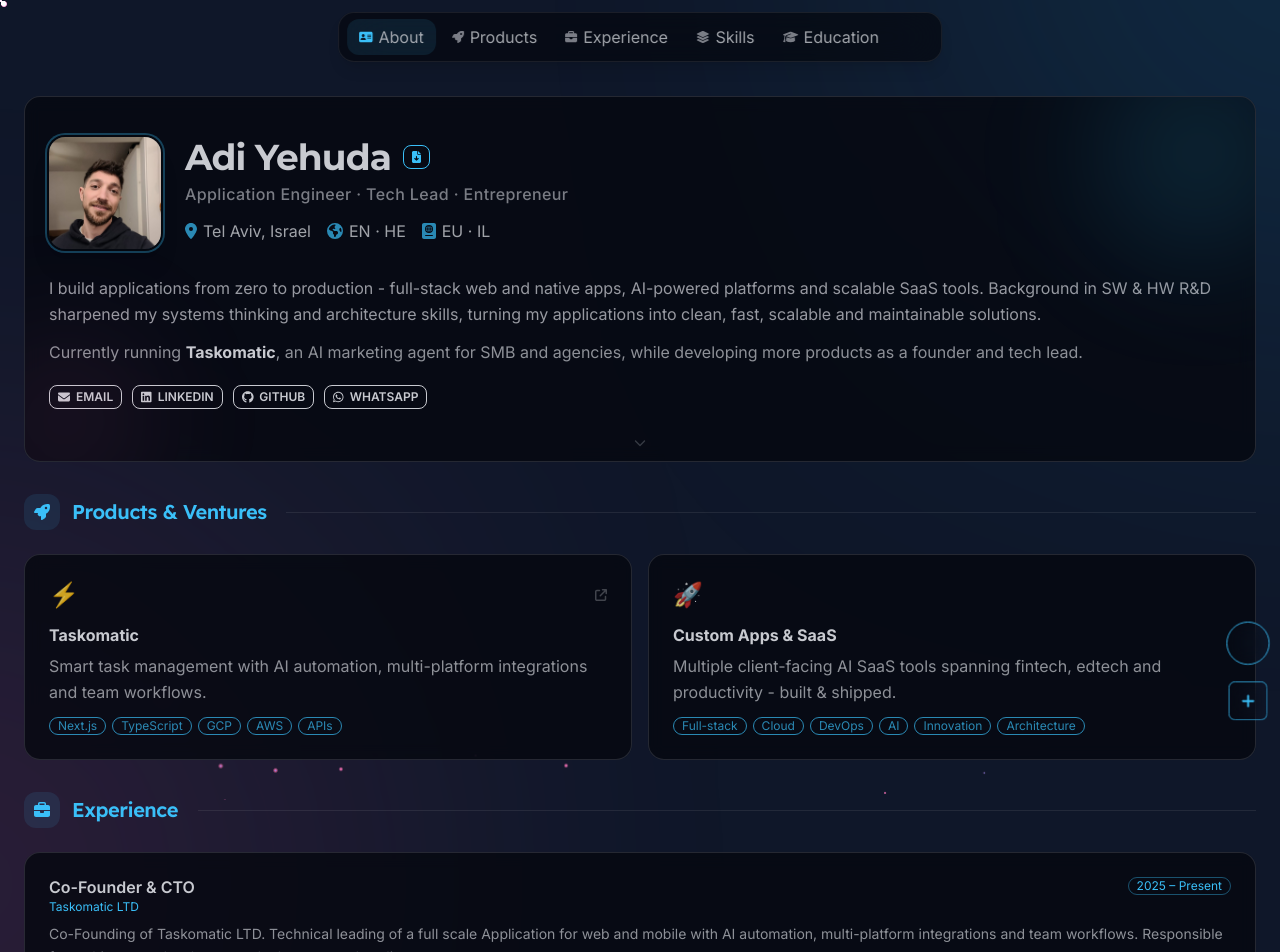
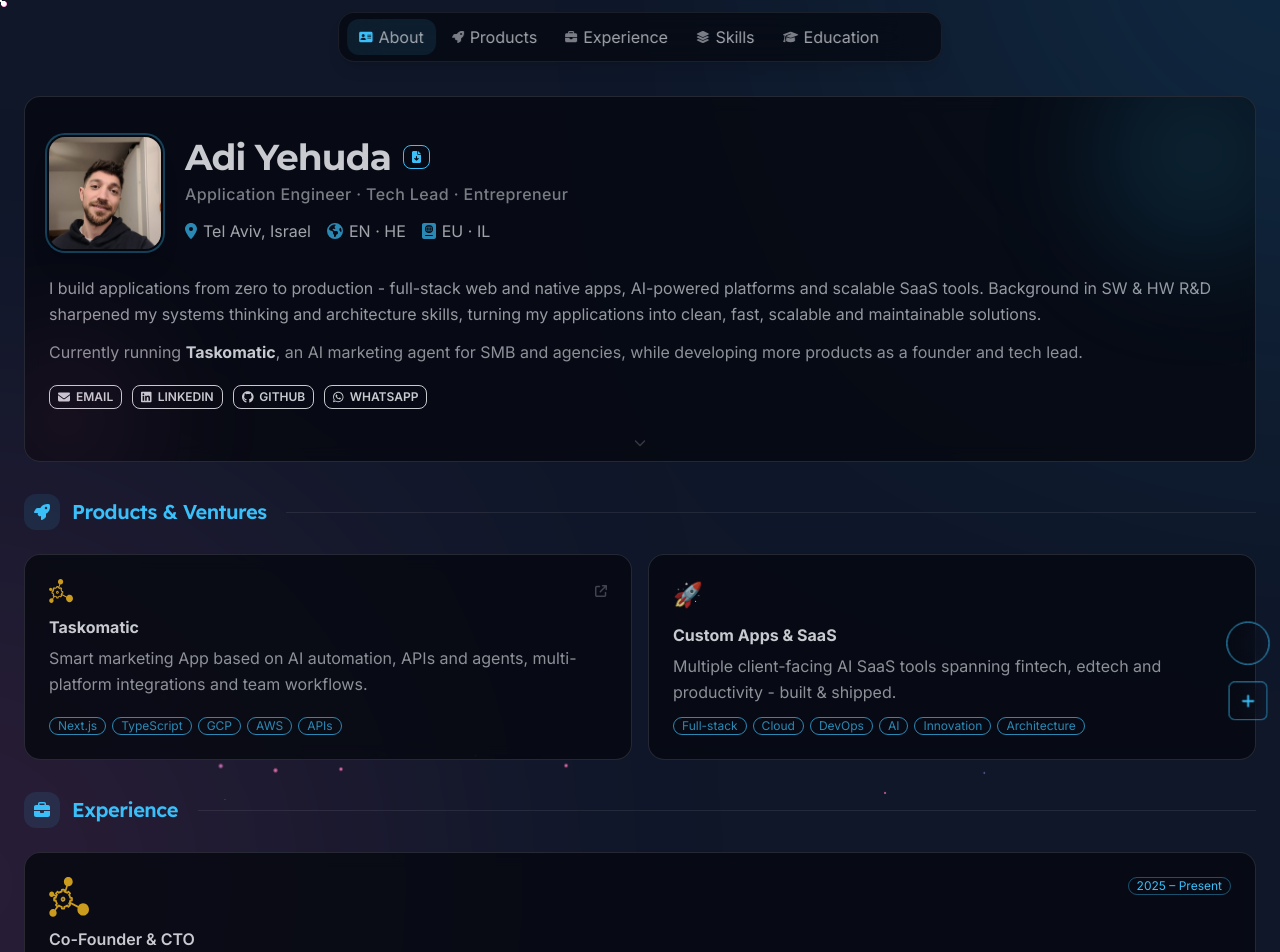
Before and after one commit to AdiYd/About, a React (Create React App) app in the folder about/: page / in a window 1280 px wide. Shown: the top 952 px of the page. Built offline with nearby package versions, Linux system fonts and the light colour scheme; some icons are missing.

Commit message:
some nice changes

```diff
--- a/about/src/App.css
+++ b/about/src/App.css
@@ -114,7 +114,7 @@ h6 {
 
 p {
   font-family: 'Inter', 'Roboto', sans-serif;
-  @apply text-start text-base-content/80 !mx-0;
+  @apply text-base text-start text-base-content/80 !mx-0;
 }
 
 span {
--- a/about/src/pages/home.jsx
+++ b/about/src/pages/home.jsx
@@ -28,6 +28,7 @@ import {
 } from '@fortawesome/free-solid-svg-icons';
 import selfie from '../img/AdiYd2.jpeg';
 import sedg from '../img/sedg.svg';
+import taskoamtic from '../img/taskomatic.svg';
 import tau2 from '../img/TAU_Logo.png';
 import { AnimatePresence, motion, useInView } from "framer-motion";
 import { Icon } from "@iconify/react/dist/iconify.js";
@@ -71,11 +72,10 @@ function Section({ children, className = '', id }) {
         <motion.section
             id={id}
             ref={ref}
-            initial={{ opacity: 0, y: 50, rotateX: -15, scale: 0.95 }}
+            initial={{ opacity: 0, y: 50,  scale: 0.95 }}
             animate={isInView ? {
                 opacity: 1,
                 y: 0,
-                rotateX: 0,
                 scale: 1,
                 transition: {
                     duration: 0.8,
@@ -85,7 +85,7 @@ function Section({ children, className = '', id }) {
             } : {
                 opacity: 0,
                 y: 50,
-                rotateX: -15,
+                rotateY: -15,
                 scale: 0.95
             }}
             className={`${className}`}
@@ -101,26 +101,12 @@ function SectionHeading({ icon, label }) {
     return (
         <motion.div
             className="flex items-center gap-3 mb-6"
-            initial={{ opacity: 0, x: -30, rotateZ: -5 }}
-            whileInView={{
-                opacity: 1,
-                x: 0,
-                rotateZ: 0,
-                transition: {
-                    duration: 0.6,
-                    ease: [0.25, 0.46, 0.45, 0.94]
-                }
-            }}
+
             viewport={{ once: false, margin: '-50px' }}
         >
             <motion.span
                 className="flex items-center justify-center w-9 h-9 rounded-xl bg-primary/10 text-primary"
-                whileInView={{
-                    rotate: [0, -10, 10, -10, 0],
-                    scale: [1, 1.1, 1]
-                }}
-                transition={{ duration: 0.5, delay: 0.2 }}
-                viewport={{ once: false }}
+
             >
                 <FontAwesomeIcon icon={icon} />
             </motion.span>
@@ -135,7 +121,7 @@ function SkillPill({ label, icon, color = '', index = 0 }) {
     return (
         <motion.div
             className={`skill-pill ${color}`}
-            initial={{ opacity: 0, scale: 0, rotate: -180 }}
+            initial={{ opacity: 0, scale: 0, rotate: -45 }}
             whileInView={{
                 opacity: 1,
                 scale: 1,
@@ -155,7 +141,7 @@ function SkillPill({ label, icon, color = '', index = 0 }) {
 }
 
 // ─── Timeline entry ────────────────────────────────────────────────────────────
-function TimelineEntry({ title, place, period, children, logo, isLast = false }) {
+function TimelineEntry({ title, place, period, children, logo, icon, isLast = false }) {
     const ref = useRef(null);
     const isInView = useInView(ref, { once: false, margin: '0px 0px -60px 0px', amount: 0.3 });
     return (
@@ -163,14 +149,11 @@ function TimelineEntry({ title, place, period, children, logo, isLast = false })
             ref={ref}
             initial={{
                 opacity: 0,
-                x: -100,
-                rotateY: -25,
                 scale: 0.9
             }}
             animate={isInView ? {
                 opacity: 1,
-                x: 0,
-                rotateY: 0,
+
                 scale: 1,
                 transition: {
                     type: "spring",
@@ -180,13 +163,12 @@ function TimelineEntry({ title, place, period, children, logo, isLast = false })
                 }
             } : {
                 opacity: 0,
-                x: -100,
                 rotateY: -25,
                 scale: 0.9
             }}
             whileHover={{
                 scale: 1.02,
-                x: 5,
+                y: 5,
                 transition: { duration: 0.2 }
             }}
             className="relative"
@@ -202,7 +184,8 @@ function TimelineEntry({ title, place, period, children, logo, isLast = false })
             <div className="card text-start mb-6 p-5">
                 <div className="flex flex-wrap items-start justify-between gap-2 mb-2">
                     <div className="flex flex-col items-start gap-3">
-                        {logo && <img src={logo} alt={place} className="h-6 w-auto min-w-10 object-cover opacity-80" />}
+                        {logo && <img src={logo} alt={place} className="h-10 w-auto min-w-10 object-cover opacity-80" />}
+                        {icon && <FontAwesomeIcon icon={icon} className="text-2xl text-primary/80" />}
                         <div>
                             <p className="font-semibold !text-base-content text-base leading-tight">{title}</p>
                             <p className="text-xs text-primary mt-0.5">{place}</p>
@@ -217,7 +200,7 @@ function TimelineEntry({ title, place, period, children, logo, isLast = false })
 }
 
 // ─── Product card ──────────────────────────────────────────────────────────────
-function ProductCard({ name, desc, tags = [], icon, link }) {
+function ProductCard({ name, desc, tags = [], icon, logo, link }) {
     const ref = useRef(null);
     const isInView = useInView(ref, { once: false, margin: '0px 0px -50px 0px', amount: 0.4 });
     return (
@@ -229,14 +212,13 @@ function ProductCard({ name, desc, tags = [], icon, link }) {
             initial={{
                 opacity: 0,
                 y: 60,
-                rotateX: 45,
                 scale: 0.8,
-                filter: 'blur(4px)'
+                filter: 'blur(8px)'
             }}
             animate={isInView ? {
                 opacity: 1,
                 y: 0,
-                rotateX: 0,
+                rotateY: 0,
                 scale: 1,
                 filter: 'blur(0px)',
                 transition: {
@@ -246,10 +228,8 @@ function ProductCard({ name, desc, tags = [], icon, link }) {
                 }
             } : {
                 opacity: 0,
-                y: 60,
-                rotateX: 45,
                 scale: 0.8,
-                filter: 'blur(4px)'
+                filter: 'blur(8px)'
             }}
             whileHover={{
                 scale: 1.01,
@@ -261,7 +241,8 @@ function ProductCard({ name, desc, tags = [], icon, link }) {
             style={{ transformPerspective: 1000, transformStyle: 'preserve-3d' }}
         >
             <div className="flex items-center justify-between">
-                <span className="text-2xl">{icon}</span>
+                {icon && <span className="text-2xl">{icon}</span>}
+                {logo && <img src={logo} alt={name} className="h-6 w-auto min-w-6 object-cover opacity-80" />}
                 {link && (
                     <FontAwesomeIcon
                         icon={faArrowUpRightFromSquare}
@@ -417,9 +398,10 @@ export default function Home({ showPdf = true }) {
         // },
         {
             name: 'Taskomatic',
-            desc: 'Smart task management with AI automation, multi-platform integrations and team workflows.',
+            desc: 'Smart marketing App based on AI automation, APIs and agents, multi-platform integrations and team workflows.',
             tags: ['Next.js', 'TypeScript', 'GCP', 'AWS', 'APIs'],
-            icon: '⚡',
+            // icon: '⚡',
+            logo: taskoamtic,
             link: 'https://taskomatic.net'
         },
         // {
@@ -630,21 +612,21 @@ export default function Home({ showPdf = true }) {
                                     rel="noopener noreferrer"
                                     className="btn btn-xs btn-outline hover:btn-primary gap-1.5 transition-all"
                                     variants={{
-                                        hidden: { opacity: 0, scale: 0, rotate: -90 },
+                                        hidden: { opacity: 0, scale: 0},
                                         visible: {
                                             opacity: 1,
                                             scale: 1,
-                                            rotate: 0,
+
                                             transition: {
                                                 type: "spring",
-                                                stiffness: 200,
+                                                stiffness: 100,
                                                 damping: 15
                                             }
                                         }
                                     }}
                                     whileHover={{
                                         scale: 1.1,
-                                        rotate: [0, -5, 5, 0],
+
                                         transition: { duration: 0.3 }
                                     }}
                                     whileTap={{ scale: 0.95 }}
@@ -703,7 +685,8 @@ export default function Home({ showPdf = true }) {
                     title="Co-Founder & CTO"
                     place="Taskomatic LTD"
                     period="2025 – Present"
-                    icon={faRocket}
+                    logo={taskoamtic}
+
                 >
                     Co-Founding of Taskomatic LTD. Technical leading of a full scale Application for web and mobile with AI automation, multi-platform integrations and team workflows. Responsible for architecture, development, deployment and scaling.
 
@@ -868,7 +851,7 @@ export default function Home({ showPdf = true }) {
                                 <React.Fragment key={skill}>
                                     <motion.code
                                         className=""
-                                        initial={{ opacity: 0, rotate: -45, scale: 0 }}
+                                        initial={{ opacity: 0,  scale: 0 }}
                                         whileInView={{
                                             opacity: 1,
                                             rotate: 0,
```
Also changed, not shown: about/src/img/taskomatic.svg (added).
